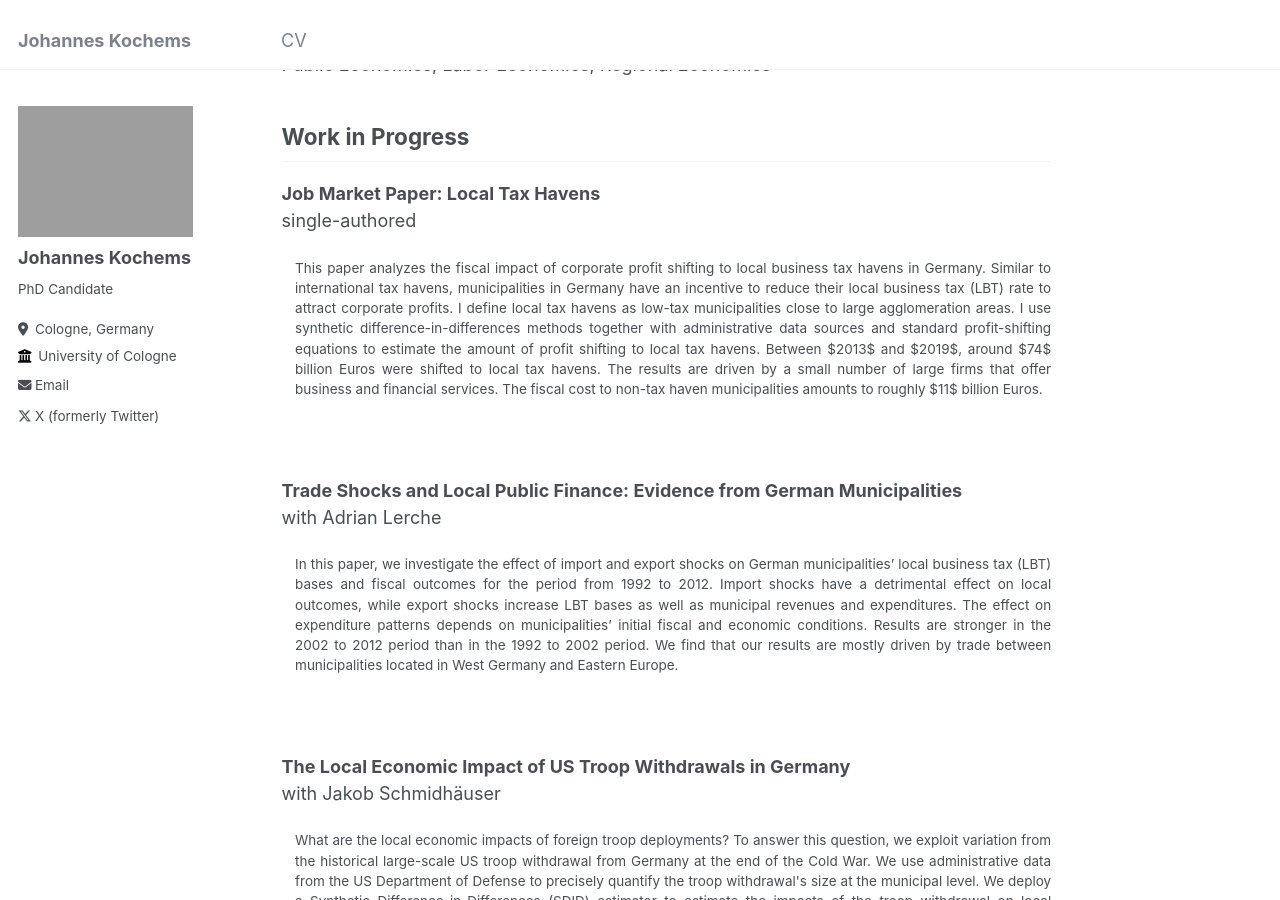
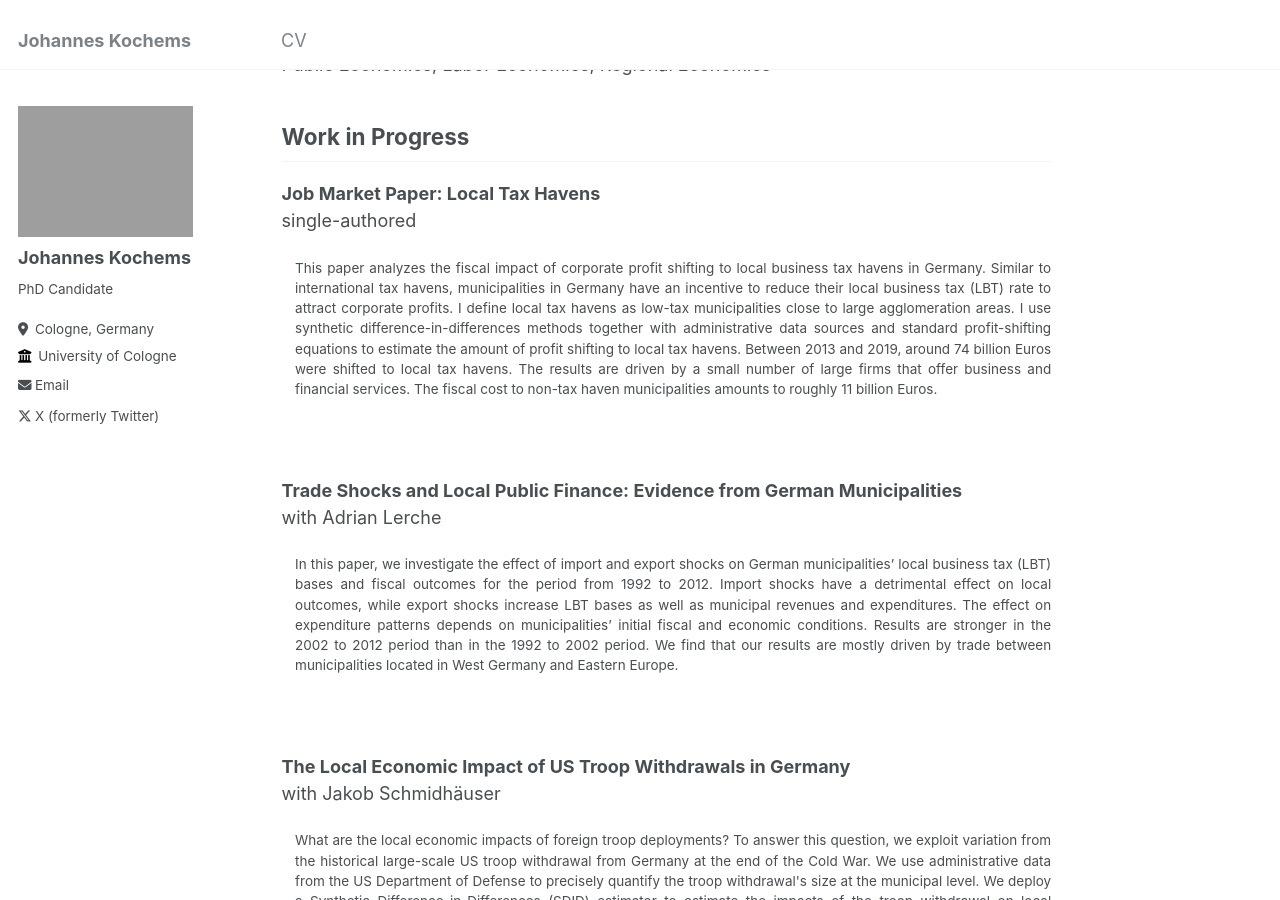
Before and after one commit to jkochems/jkochems.github.io, a Jekyll site: the page built from _pages/about.md, in a window 1280 px wide and 900 px high, scrolled down 323 px. Built offline with Jekyll 4.4.1, drawn with Linux system fonts in a browser that asks for light colours.

Commit message:
Adjusted JMP abstract

```diff
--- a/_pages/about.md
+++ b/_pages/about.md
@@ -26,9 +26,9 @@ single-authored <br />
 <dd><div style="text-align: justify"> This paper analyzes the fiscal impact of corporate profit shifting to local business tax havens in Germany.
 Similar to international tax havens, municipalities in Germany have an incentive to reduce their local business tax (LBT) rate to attract corporate profits.
 I define local tax havens as low-tax municipalities close to large agglomeration areas. I use synthetic difference-in-differences methods together with
-administrative data sources and standard profit-shifting equations to estimate the amount of profit shifting to local tax havens. Between $2013$ and $2019$,
- around $74$ billion Euros were shifted to local tax havens. The results are driven by a small number of large firms that offer business and financial services.
- The fiscal cost to non-tax haven municipalities amounts to roughly $11$ billion Euros. <br /> </div> </dd>
+administrative data sources and standard profit-shifting equations to estimate the amount of profit shifting to local tax havens. Between 2013 and 2019,
+ around 74 billion Euros were shifted to local tax havens. The results are driven by a small number of large firms that offer business and financial services.
+ The fiscal cost to non-tax haven municipalities amounts to roughly 11 billion Euros. <br /> </div> </dd>
 
 
  <br />
```
